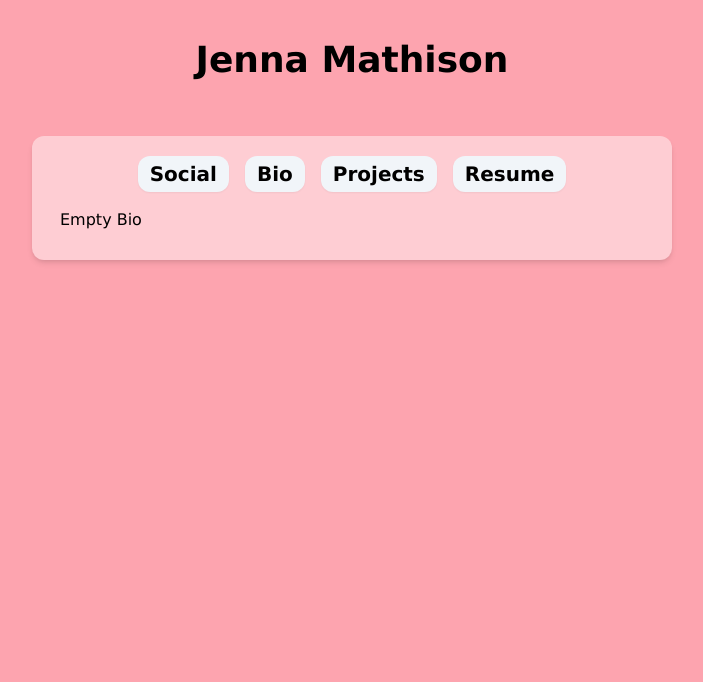
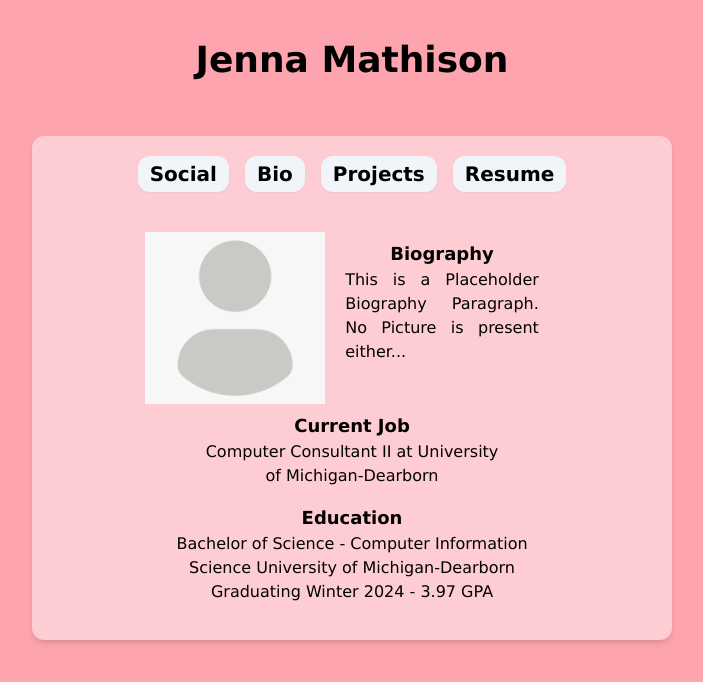
Before and after one commit to jmathison21/JM-Portfolio, a Next.js app: page /portfolio in a window 1280 px wide. Both pictures are taken after a click on the button "Bio". Shown: the top 682 px of the page, without its empty margins (288-991 px from the left). Built offline with nearby package versions, Linux system fonts and the light colour scheme.

Commit message:
bio-base

```diff
--- a/src/app/portfolio/page.jsx
+++ b/src/app/portfolio/page.jsx
@@ -17,7 +17,7 @@ const tabComponents = {
 }
 
 function Social() {
-  const [socials,setSocials] = useState(db.getSocial())
+  const [socials,setSocials] = useState(db.getTabContent("Social"))
 
   const socialItems = socials.map((social) => {
     return (
@@ -38,7 +38,36 @@ function Social() {
 }
 
 function Bio() {
-  return(<p>Empty Bio</p>)
+  const [bio, setBio] = useState(db.getTabContent("Bio"))
+
+  let imgSrc = ""
+  let imgAlt = ""
+  if (bio.picture != "") {
+    imgSrc = bio["picture"]
+    imgAlt = bio["picture-alt"]
+  } else {
+    imgSrc = bio["no-picture"]
+    imgAlt = bio["no-picture-alt"]
+  }
+
+  return(
+    <div className="flex flex-row flex-grow flex-wrap w-full md:w-4/5 justify-center pt-6">
+      <Image src={imgSrc} alt={imgAlt} width={180} height={180} />
+      <div className="w-1/2 flex flex-col items-center p-2 px-5">
+        <p className="text-lg font-bold text-center">Biography</p>
+        <p className="text-justify">{bio.biography}</p>
+      </div>
+      <div className="flex flex-col items-center p-2">
+        <p className="text-lg font-bold text-center">Current Job</p>
+        <p className="w-4/6 text-center">{bio.work}</p>
+      </div>
+      <div className="flex flex-col items-center p-2 lg:w-4/5">
+        <p className="text-lg font-bold text-center">Education</p>
+        <p className="text-center">{bio.education}</p>
+      </div>
+    </div>
+  //<p>Empty Bio</p>
+  )
 }
 
 function Projects() {
@@ -74,7 +103,7 @@ function Content() {
     <div className="w-full flex flex-col items-center">
       <div className="flex flex-col w-5/6 md:w-3/5 lg:w-1/2 p-1 pt-1 items-center bg-rose-200 rounded-xl shadow-md">
         <div className="flex flex-row flex-grow min-h-max min-w-fit w-4/5 md:w-4/5 lg:w-3/5  max-w-xl justify-center p-2 rounded-xl">{tabs}</div>
-        <div className="w-full pb-6 px-6"><View tab={tab} /></div>
+        <div className="flex flex-col items-center w-full pb-6 px-6"><View tab={tab} /></div>
       </div>
     </div>
   );
--- a/src/jennaDB.js
+++ b/src/jennaDB.js
@@ -4,8 +4,8 @@ const jdb = {
     getTabs: function() {
         return db.tabs.map(tab => tab.name)
     },
-    getSocial: function() {
-        return db.Social
+    getTabContent: function(tab) {
+        return db[tab]
     }
 }
 
--- a/src/jennaDB.json
+++ b/src/jennaDB.json
@@ -37,6 +37,8 @@
     ],
     "Bio": {
         "biography": "This is a Placeholder Biography Paragraph. No Picture is present either...",
+        "work": "Computer Consultant II at University of Michigan-Dearborn",
+        "education": "Bachelor of Science - Computer Information Science  \nUniversity of Michigan-Dearborn\nGraduating Winter 2024 - 3.97 GPA",
         "picture": "",
         "picture-alt": "",
         "no-picture": "/img/person-placeholder-image.png",
```
